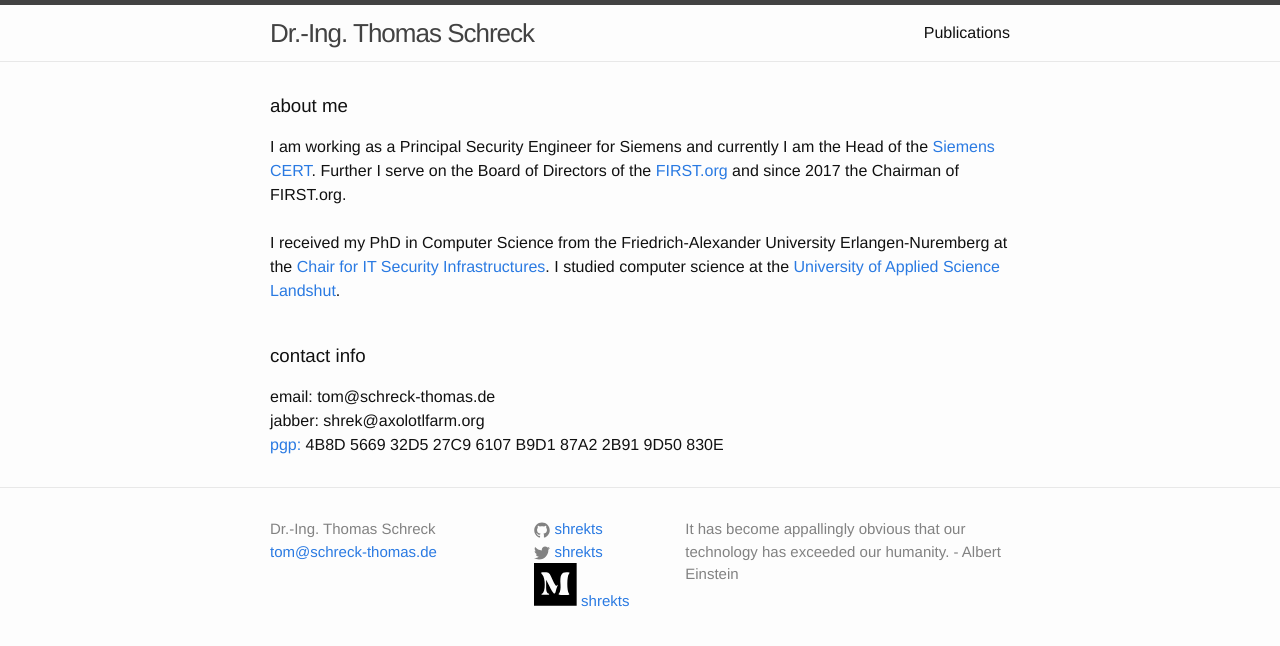
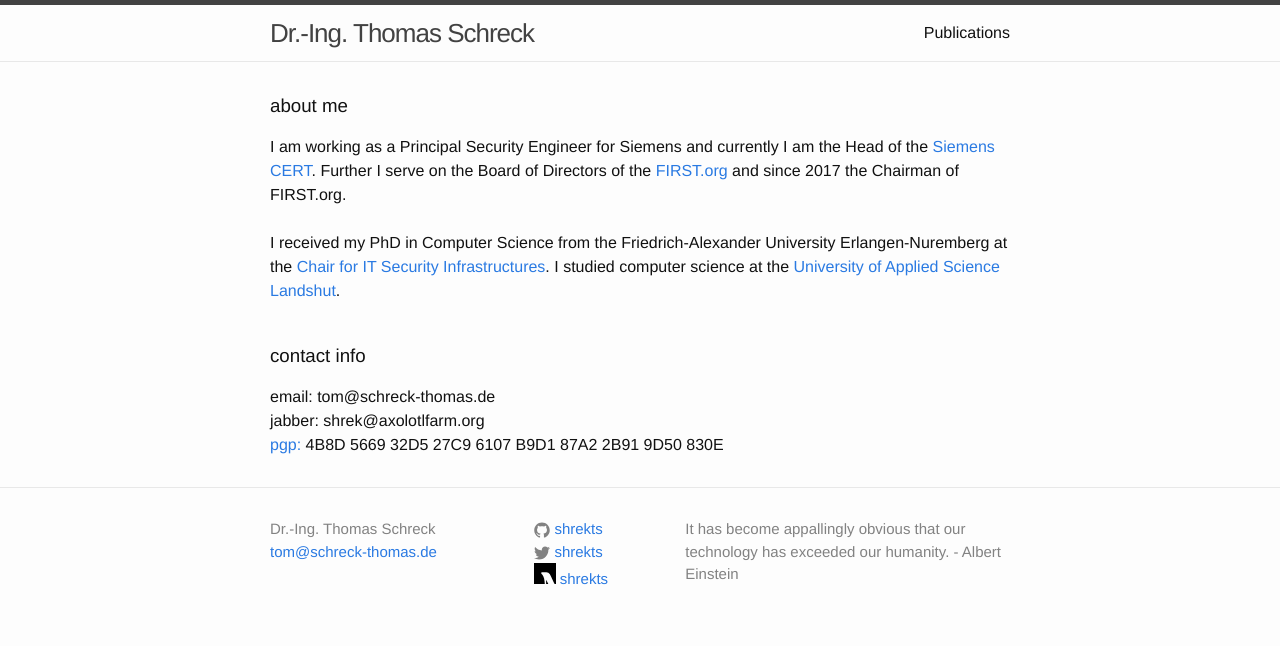
Before and after one commit to thomas-schreck/schreck-thomas.de, a Jekyll site: the page built from index.html, in a window 1280 px wide. Shown: the top 646 px of the page. Built offline with Jekyll 4.4.1, drawn with Linux system fonts in a browser that asks for light colours.

Commit message:
medium icon

```diff
--- a/_includes/footer.html
+++ b/_includes/footer.html
@@ -47,8 +47,8 @@
               <span class="icon  icon--medium">
               </span>
 	      <svg version="1.0" xmlns="http://www.w3.org/2000/svg"
-		       width="32.000000pt" height="32.000000pt" viewBox="0 0
-		       32.000000 32.000000"
+		       width="16.000000pt" height="16.000000pt" viewBox="0 0
+		       16.000000 16.000000"
 		        preserveAspectRatio="xMidYMid meet">
 
 		      <g transform="translate(0.000000,32.000000)
```
